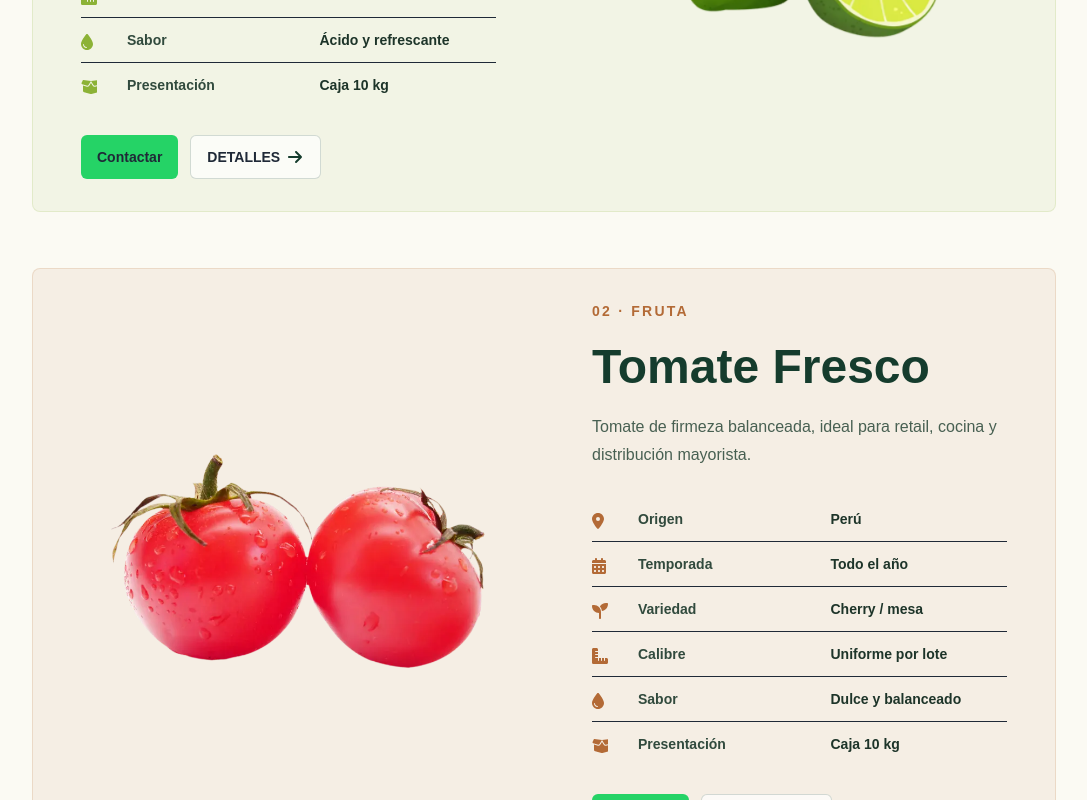
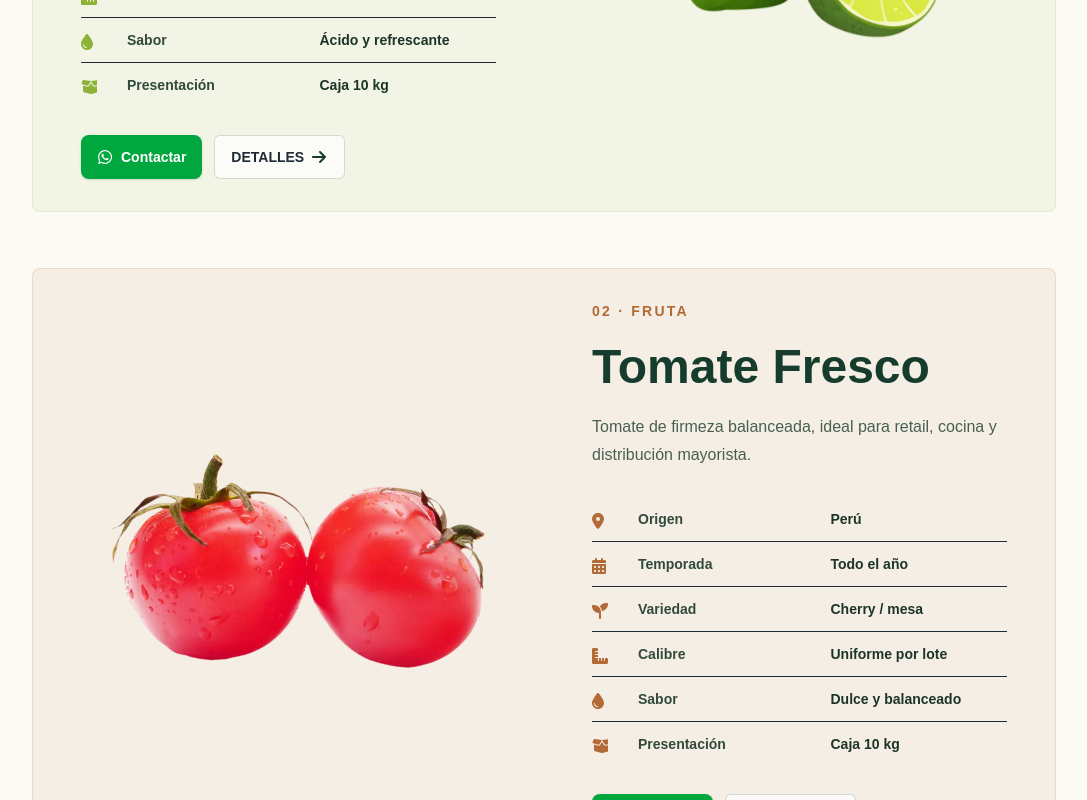
Before and after one commit to rls1990/agroindustrialperu, a Next.js app: page / in a window 1280 px wide. Shown: the part 1420-2220 px from the top of the page, without its empty margins (96-1183 px from the left). Built offline with nearby package versions, Linux system fonts and the light colour scheme.

Commit message:
feat: add WhatsApp contact icon to ProductCard and improve button styling

```diff
--- a/components/sections/Productos/ProductCard.tsx
+++ b/components/sections/Productos/ProductCard.tsx
@@ -1,4 +1,5 @@
 import { ArrowRightIcon } from "@/components/icons/ProductIcons";
+import { WhatsAppIcon } from "@/components/icons/WhatsAppIcon";
 import Image from "next/image";
 import Link from "next/link";
 import type { Detail, Product } from "@/data/products";
@@ -66,9 +67,10 @@ export function ProductCard({ product }: { product: Product }) {
             href={product.contactHref}
             target="_blank"
             rel="noreferrer"
-            className="inline-flex min-h-11 items-center justify-center gap-2 rounded-md bg-[#25d366] px-4 text-sm font-bold text-white transition hover:bg-[#1fb158] focus-visible:ring-2 focus-visible:ring-[#25d366] focus-visible:ring-offset-4 focus-visible:ring-offset-[#fbfaf3]"
+            className="inline-flex min-h-11 items-center justify-center gap-2 rounded-lg bg-green-600 px-4 py-3 text-sm font-semibold text-white shadow-sm transition-colors hover:bg-green-700 focus-visible:ring-2 focus-visible:ring-green-600 focus-visible:ring-offset-4 focus-visible:ring-offset-[#fbfaf3]"
           >
-            Contactar
+            <WhatsAppIcon className="h-4 w-4 shrink-0 text-white" />
+            <span className="text-white">Contactar</span>
           </Link>
 
           <Link
```
